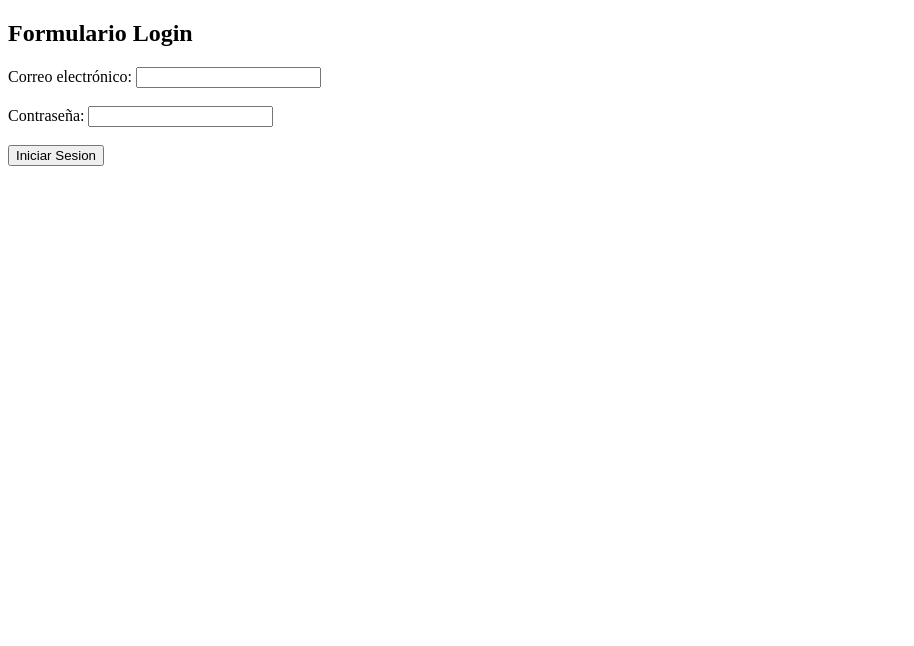
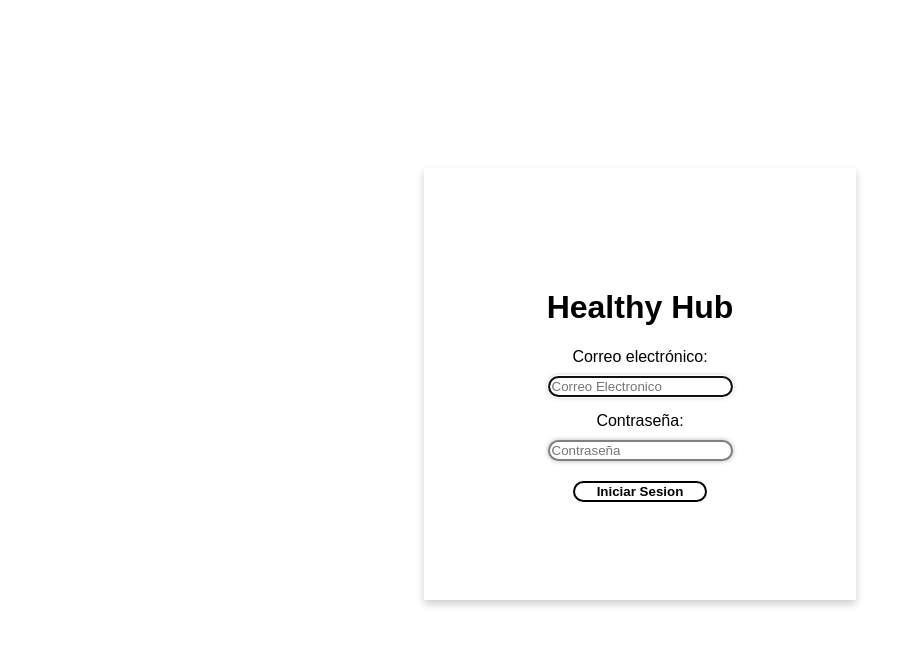
Before and after one commit to abbrilchauque/HEALTHYHUB_repository, a plain HTML site: page index.html in a window 1280 px wide. Shown: the whole page, without its empty margins (0-914 px from the left). Drawn offline with Linux system fonts and the light colour scheme.

Commit message:
validacion del formulario y css

```diff
--- a/css/stylesheets.css
+++ b/css/stylesheets.css
@@ -1,11 +1,44 @@
-.form1{
-    background-color: antiquewhite;
+body {
+    background-color: rgb(255, 255, 255);
     padding: 2%;
+    display: flex;
+    height: 100vh;
+    overflow: hidden;
+    justify-content: center;
+    align-items: center;
+    flex-direction: column;
+    font-family: Arial, Helvetica, sans-serif;
+    overflow-y: hidden;
+
+}
+
+#loginForm {
     display: flex;
     justify-content: center;
     align-items: center;
     flex-direction: column;
-    font-family: Arial, Helvetica, sans-serif;
+    margin-top: -20px; /* borrar?????? */
+    margin-bottom: 10px;
+    position: inherit;
+    margin-top: -20px;
+}
+
+.form-container {
+    height: auto;
+    width: 400px;
+    height: 50vh;
+    overflow: hidden;
+    display: flex;
+    justify-content: center;
+    align-items: center;
+    flex-direction: column;
+    box-shadow: 0 4px 8px 0 rgba(0,0,0,0.2);
+    padding: 1em;
+    transition: 0.3s;
+    max-height: 100vh;
+    margin-top: 0;
+    margin-top: -100px;
+
 }
 
 .btn1 {
@@ -14,9 +47,28 @@
     border-radius: 20px;
     background-color: transparent;
     font-weight: bold;
+    margin-top: 5px;
 }
 
-#mail, #pass {
+#mail, #password {
     border: 2px solid grey;
+    box-shadow: 0 0 5px hsl(0, 1%, 71%);
     border-radius: 20px;
+    margin: 10px;
+    margin-bottom: 15px;
 }
+
+#errorMsg {
+    margin-bottom: 16px;
+    font-weight: bold;
+  }
+
+@media screen and (max-width: 768rem) {
+    #loginForm{
+        height: 100vh;
+        display: flex;
+        justify-content: center;
+        align-items: center;
+        overflow-y: hidden;
+    }
+}
--- a/index.html
+++ b/index.html
@@ -4,20 +4,23 @@
     <meta charset="UTF-8">
     <meta name="viewport" content="width=device-width, initial-scale=1.0">
     <title>Document</title>
-    <link rel="stylesheet" href="css/stylesheet.css">
+    <link rel="stylesheet" href="css/stylesheets.css">
+
 </head>
 <body>
     <main>
-        <section class="form1">
-            <h1>Formulario Login</h1>
-            <form action="/home.html">
+        <div class="form-container">
+            <form id="loginForm">
+                <p id="errorMsg"></p>
+                <h1>Healthy Hub</h1>
                 <label for="mail">Correo electrónico: </label>
-                <input type="text" id="mail" name="mail"><br><br>
-                <label for="pass">Contraseña: </label>
-                <input type="text" id="pass" name="pass"><br><br>
-                <input type="submit" class="btn1" value="Iniciar Sesion">
+                <input type="text" id="mail" placeholder="Correo Electronico" required>
+                <label for="password">Contraseña: </label>
+                <input type="text" id="password" placeholder="Contraseña" required>
+                <button type="submit" class="btn1">Iniciar Sesion</button>
             </form>
-        </section>
+        </div>
+        <script src="js/script.js"></script>
     </main>
 </body>
 </html>
--- /dev/null
+++ b/js/script.js
@@ -0,0 +1,41 @@
+document.getElementById("loginForm").addEventListener("submit", function (e) {
+
+
+    const mail = document.getElementById("mail").value;
+    const password = document.getElementById("password").value;
+    const errorMsg =  document.getElementById("errorMsg");
+
+    const mailRegex = /^[^\s@]+@[^\s@]+\.[^\s@]+$/;// Define la expresion regular ej:(usuario123@dominio.org)
+
+    // Credenciales validas para ingresar a la pagina
+    const validMail = "correo@uade.com";
+    const validPassword = "Hola123";
+
+    // Validacion de credenciales
+    if (!mailRegex.test(mail)) {
+        alert("Ingrese un mail válido");
+        // alert("Por favor ingresa un correo válido.");
+        document.getElementById("mail").focus(); // Le da el foco de vuelta al campo de imail para que el usuario lo corrija
+        e.preventDefault(); // Evita que se envíe el formulario
+    } else if (password.length < 6) {
+        alert("La contraseña debe tener al menos 6 caracteres.");
+        document.getElementById("password").focus();
+        e.preventDefault();
+    } else if (mail === validMail && password=== validPassword){
+        setTimeout(() => {
+            window.location.href = "home.html";
+        });
+    } else {
+        errorMsg.style.color = "red";
+        errorMsg.textContent = "Usuario o contraseña incorrectos";
+        e.preventDefault();
+
+    }
+
+
+    // funcionamiento de validacion de contraseña correcto
+    // numero de caracteres correcto
+});
+
+
+document.getElementById("mail").focus();
```
